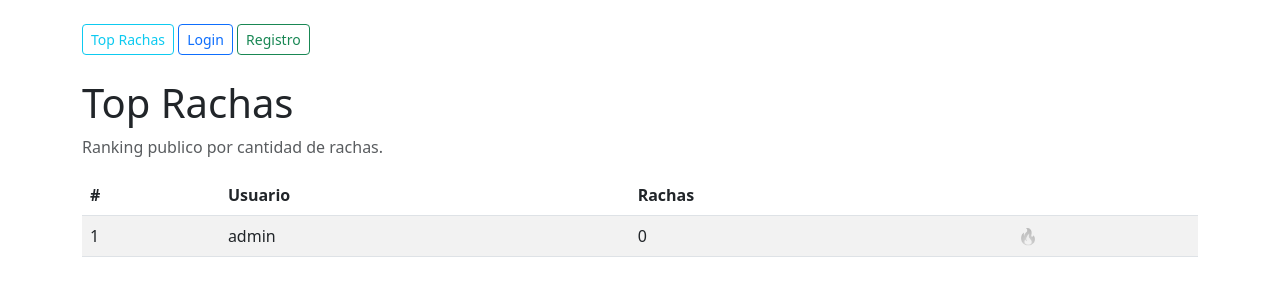
After one commit to Juans2345p/GymV00, a Django app: page /top/ in a window 1280 px wide. The commit adds this page. Shown: the top 300 px of the page. Run offline with Django 5.2, Linux system fonts and the light colour scheme; data comes from the database, SQL or seed files in the repository; data that the repository does not hold is empty.

Commit message:
feat:Top rachas y requeriment

```diff
--- a/gym/core/templates/core/base.html
+++ b/gym/core/templates/core/base.html
@@ -7,6 +7,7 @@
 </head>
 <body class="container py-4">
   <nav class="mb-4">
+    <a class="btn btn-sm btn-outline-info" href="{% url 'top' %}">Top Rachas</a>
     {% if request.session.usuario_id %}
       <span class="me-2">Hola, {{ request.session.usuario_nombre|default:'usuario' }}</span>
       <a class="btn btn-sm btn-outline-primary" href="{% url 'home' %}">Inicio</a>
--- /dev/null
+++ b/gym/core/templates/core/top.html
@@ -0,0 +1,20 @@
+{% extends 'core/base.html' %}
+{% block content %}
+<h1>Top Rachas</h1>
+<p class="text-muted">Ranking publico por cantidad de rachas.</p>
+<table class="table table-striped">
+  <thead><tr><th>#</th><th>Usuario</th><th>Rachas</th><th></th></tr></thead>
+  <tbody>
+  {% for u in ranking %}
+    <tr>
+      <td>{{ forloop.counter }}</td>
+      <td>{{ u.nombre }}</td>
+      <td>{{ u.num_rachas }}</td>
+      <td>{% if u.num_rachas and u.num_rachas > 0 %}🔥{% else %}<span style="filter:grayscale(1);opacity:.4;">🔥</span>{% endif %}</td>
+    </tr>
+  {% empty %}
+    <tr><td colspan="4">Sin datos</td></tr>
+  {% endfor %}
+  </tbody>
+</table>
+{% endblock %}
--- a/gym/core/urls.py
+++ b/gym/core/urls.py
@@ -2,6 +2,7 @@ from django.urls import path
 from . import views
 
 urlpatterns = [
+    path('top/', views.top_view, name='top'),
     path('login/', views.login_view, name='login'),
     path('registro/', views.registro_view, name='registro'),
     path('logout/', views.logout_view, name='logout'),
--- a/gym/core/views.py
+++ b/gym/core/views.py
@@ -2,6 +2,7 @@ from django.urls import reverse_lazy
 from django.shortcuts import redirect, render
 from django.http import JsonResponse
 from django.views.generic import ListView, CreateView, DeleteView, DetailView
+from django.db.models import Count
 from .models import NfcCard, Usuario, Identificacion, Mensualidad, Racha, MqttConfig
 from .forms import (NfcCardForm, UsuarioForm, IdentificacionForm,
                     MensualidadForm, RachaForm, MqttConfigForm)
@@ -250,6 +251,12 @@ def logout_view(request):
     return redirect('login')
 
 
+def top_view(request):
+    from .models import Usuario, Racha
+    ranking = Usuario.objects.annotate(num_rachas=Count('rachas')).order_by('-num_rachas')[:20]
+    return render(request, 'core/top.html', {'ranking': ranking})
+
+
 def registro_view(request):
     error = None
     if request.method == 'POST':
--- /dev/null
+++ b/requirements.txt
@@ -0,0 +1,2 @@
+Django==6.1.3
+paho-mqtt==2.2.0
```
